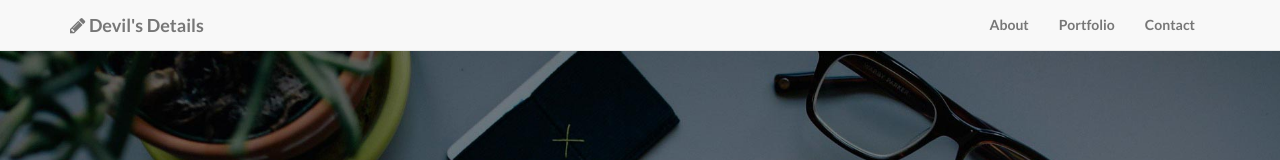
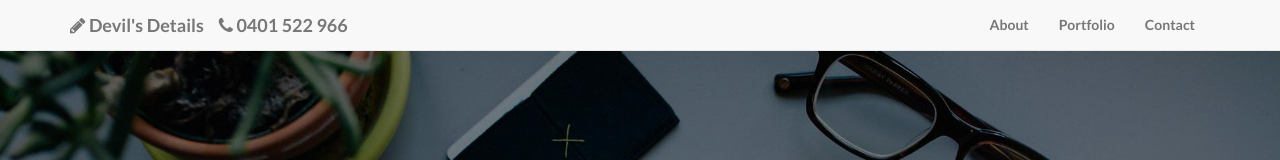
Before and after one commit to ichpuchtli/devilsd, a plain HTML site: page index.html in a window 1280 px wide. Shown: the top 160 px of the page. Drawn offline with Linux system fonts and the light colour scheme.

Commit message:
Added mobile link

```diff
--- a/index.html
+++ b/index.html
@@ -41,9 +41,12 @@
                 <a class="navbar-brand" href="/"><i class="fa fa-pencil"></i>
                   Devil's Details
                 </a>
+				<a class="navbar-brand" href="tel:0401 522 966"><i class="fa fa-phone"></i>
+                  <span class="hidden-xs">0401 522 966</span>
+                </a>
             </div>
 
-            <!-- Collect the nav links, forms, and other content for toggling -->
+
             <div class="collapse navbar-collapse navbar-right navbar-ex1-collapse">
                 <ul class="nav navbar-nav">
                     <li><a href="#about">About</a>
```
